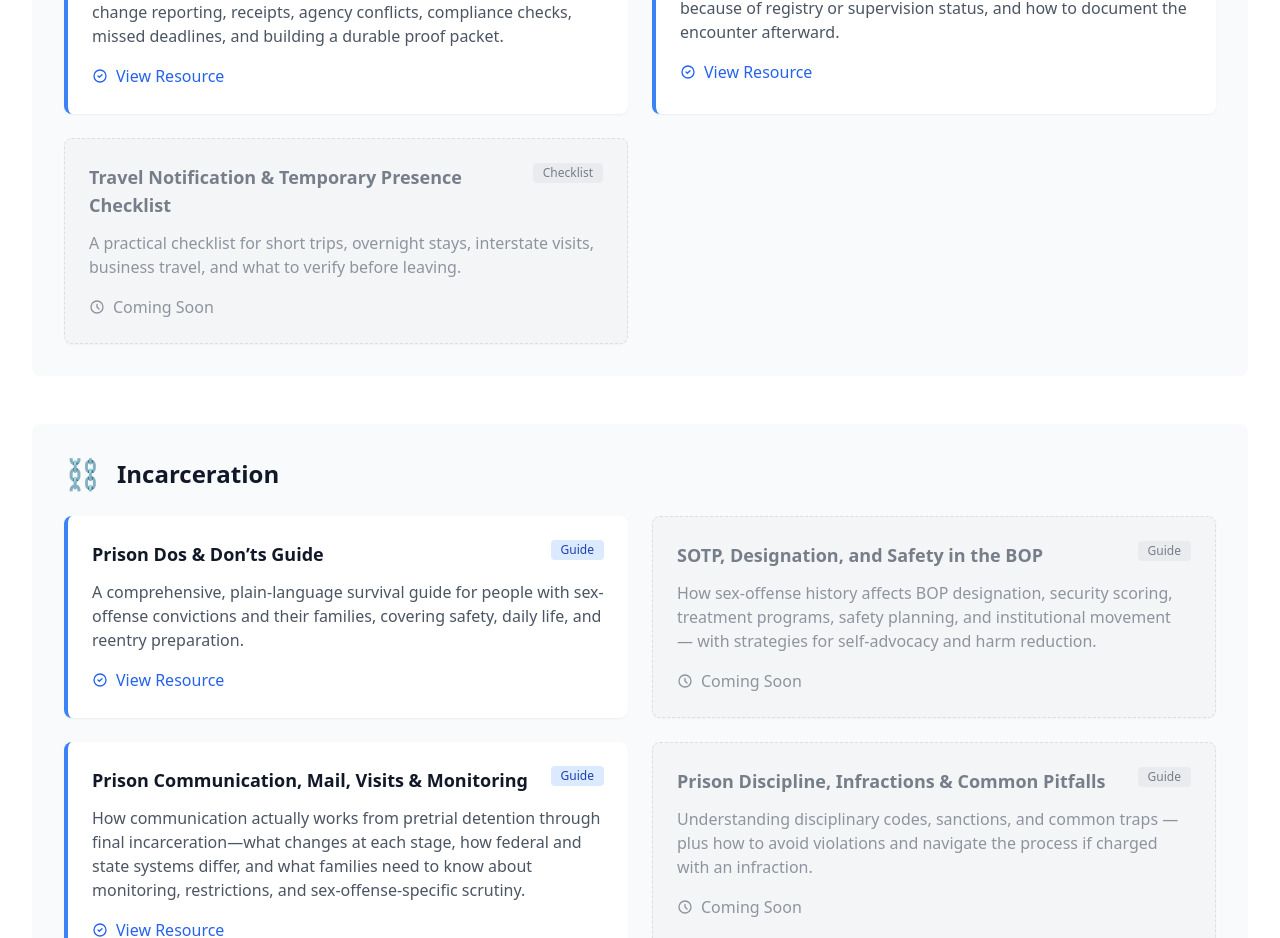
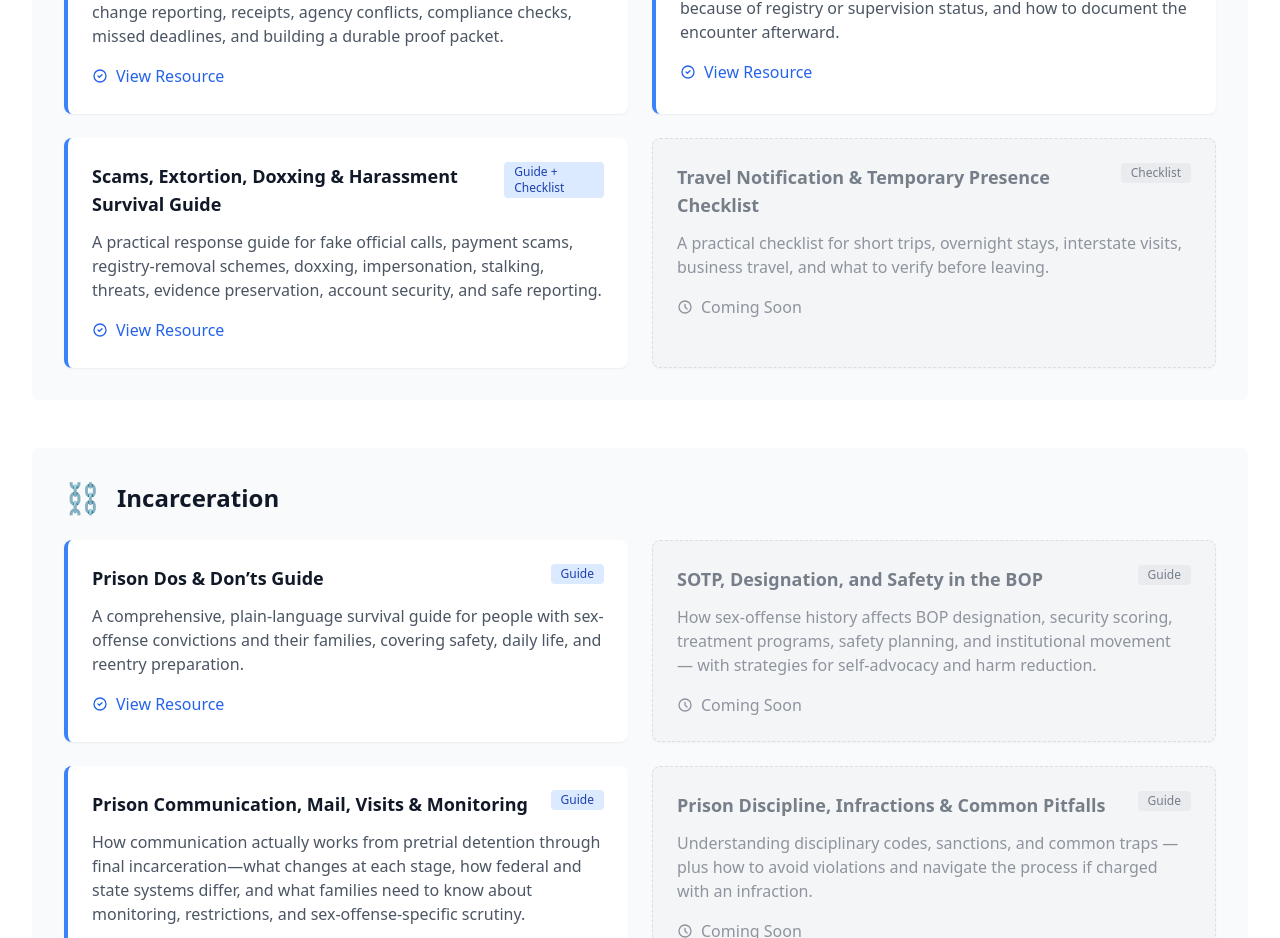
Before and after one commit to projectsolarrecon/Solar, a React (Vite) app: page /resources in a window 1280 px wide. Shown: the part 3891-4829 px from the top of the page. Built offline with nearby package versions, Linux system fonts and the light colour scheme.

Commit message:
Add scams harassment guide to resources catalog

```diff
--- a/src/pages/Resources.tsx
+++ b/src/pages/Resources.tsx
@@ -168,6 +168,12 @@ function Resources() {
           type: "Guide + Checklist",
           description: "Practical guide for identifying who is contacting you, what authority they may be using, what they are asking you to do, what changes because of registry or supervision status, and how to document the encounter afterward.",
           link: "/resources/police-registry-cps-encounters"
+        },
+        {
+          name: "Scams, Extortion, Doxxing & Harassment Survival Guide",
+          type: "Guide + Checklist",
+          description: "A practical response guide for fake official calls, payment scams, registry-removal schemes, doxxing, impersonation, stalking, threats, evidence preservation, account security, and safe reporting.",
+          link: "/resources/scams-extortion-doxxing-harassment-survival-guide"
         },
         {
           name: "Travel Notification & Temporary Presence Checklist",
```
